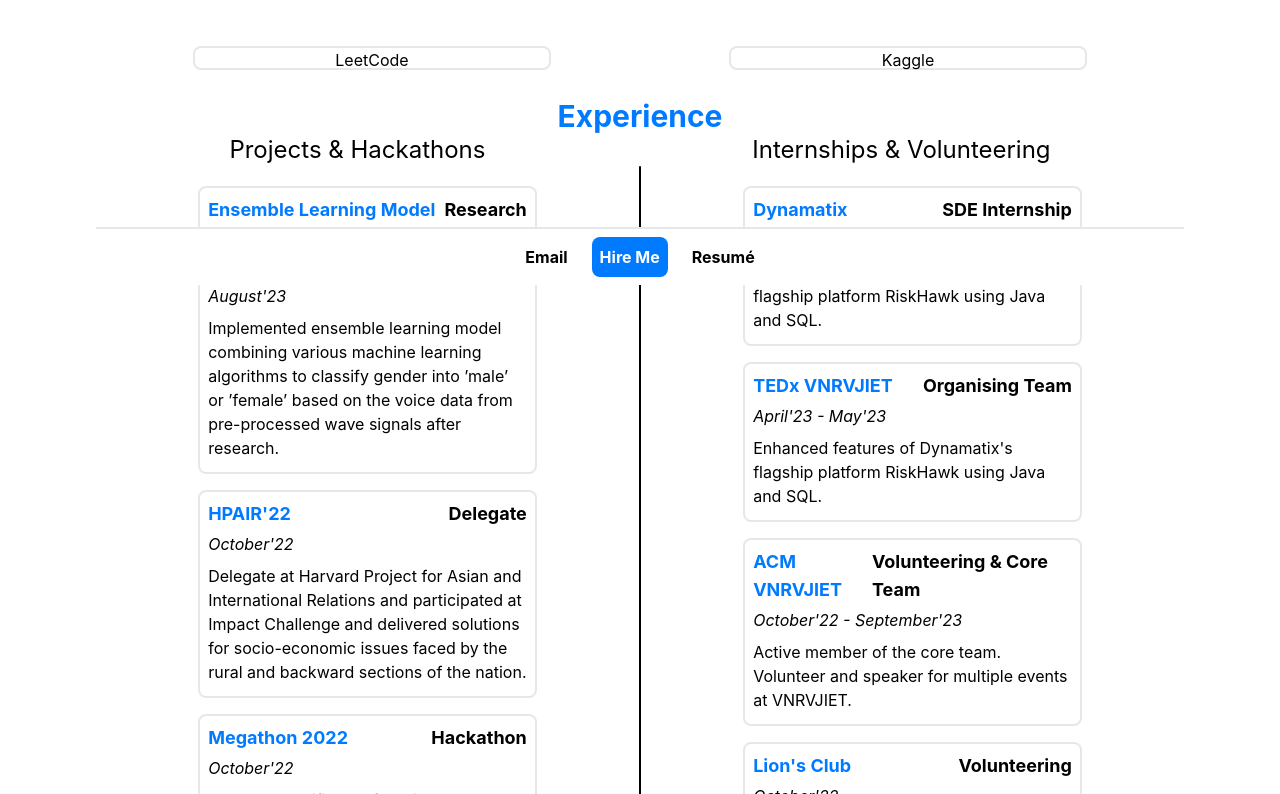
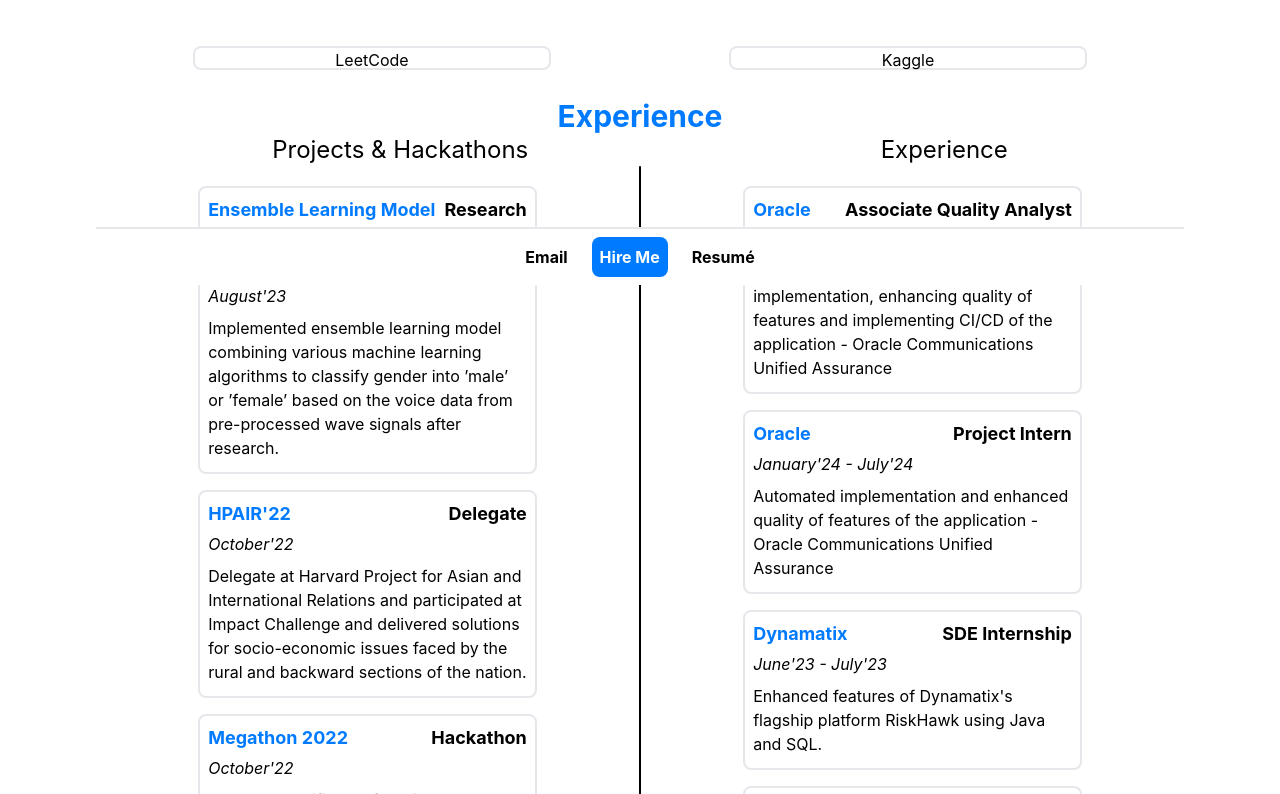
Before and after one commit to anirudh-bukka/Portfolio, a React (Create React App) app in the folder frontend/: page / in a window 1280 px wide. Shown: the part 515-1309 px from the top of the page. Built offline with nearby package versions, Linux system fonts and the light colour scheme; no server answers; grey boxes are pictures that could not be loaded.

Commit message:
Updated home page and about page with experience

```diff
--- a/frontend/src/components/InternshipCard.jsx
+++ b/frontend/src/components/InternshipCard.jsx
@@ -18,6 +18,22 @@
     <>
       {/* {internships.length > 0 && internships.map((internship, idx) => { */}
         {/* return ( */}
+          <div className='flex flex-col border-2 rounded-lg mb-4 p-2 hover:bg-white hover:-translate-x-1 hover:-translate-y-1 duration-200 hover:border-r-4 hover:border-b-4 hover:border-black'>
+              <div className='flex flex-row justify-between'>
+                <p className='text-lg font-bold text-[#007aff]'>Oracle</p>
+                <p className=' text-lg font-bold'>Associate Quality Analyst</p>
+              </div>
+              <p className='my-1'><i>August'24 - Present</i></p>
+              <p className='my-1'>Responsible for automating implementation, enhancing quality of features and implementing CI/CD of the application - Oracle Communications Unified Assurance</p>
+          </div>
+          <div className='flex flex-col border-2 rounded-lg mb-4 p-2 hover:bg-white hover:-translate-x-1 hover:-translate-y-1 duration-200 hover:border-r-4 hover:border-b-4 hover:border-black'>
+              <div className='flex flex-row justify-between'>
+                <p className='text-lg font-bold text-[#007aff]'>Oracle</p>
+                <p className=' text-lg font-bold'>Project Intern</p>
+              </div>
+              <p className='my-1'><i>January'24 - July'24</i></p>
+              <p className='my-1'>Automated implementation and enhanced quality of features of the application - Oracle Communications Unified Assurance</p>
+          </div>
           <div className='flex flex-col border-2 rounded-lg mb-4 p-2 hover:bg-white hover:-translate-x-1 hover:-translate-y-1 duration-200 hover:border-r-4 hover:border-b-4 hover:border-black'>
             <div className='flex flex-row justify-between'>
               <p className='text-lg font-bold text-[#007aff]'>Dynamatix</p>
--- a/frontend/src/components/ProjectPageComponent.jsx
+++ b/frontend/src/components/ProjectPageComponent.jsx
@@ -20,17 +20,16 @@
   return (
     <>
       {projects.length > 0 && projects.map((project, idx) => {
-        return <div key={idx} className='flex flex-col mx-auto lg:w-[75%] sm:w-full border-2 rounded-lg p-3 text-center'>
+        return <div key={idx} className='flex flex-col mx-auto lg:w-[75%] sm:w-full mb-2 border-2 rounded-lg p-3 text-center hover:bg-white hover:-translate-x-1 hover:-translate-y-1 duration-200 hover:border-r-4 hover:border-b-4 hover:border-black'>
           <p className='text-[#007aff] text-xl font-semibold'>{project.title}</p>
           <img src={ProjectImage} alt="" className='py-5 h-80'/>
           <p className='text-lg'>{project.description}</p>
           <div className='flex flex-row justify-center mt-5'>
-              <a href={project.githubLink}><img src={Github} alt="Link to GitHub Repo" className='w-10 mx-5' /></a>
-              <a href={project.deploymentLink}><img src={Deployment} alt="Link to GitHub Repo" className='w-10 mx-5' /></a>
+              <a href={project.githubLink}><img src={Github} alt="Link to GitHub Repo" className='w-10 mx-5  hover:bg-white hover:shadow-md hover:border-0 hover:rounded-lg duration-200 hover:border-b-2 hover:border-[#007aff] mb-1' /></a>
+              <a href={project.deploymentLink}><img src={Deployment} alt="Link to GitHub Repo" className='w-10 mx-5  hover:bg-white hover:shadow-md hover:border-0 hover:rounded-lg duration-200 hover:border-b-2 hover:border-[#007aff] mb-1' /></a>
           </div>
         </div>
       })}
-
     </>
   )
 }
--- a/frontend/src/pages/HomePage.jsx
+++ b/frontend/src/pages/HomePage.jsx
@@ -56,7 +56,7 @@
             <p className='  text-3xl text-center font-bold text-[#007aff]'>Experience</p>
             <div className='flex flex-row'>
                 <p className='text-2xl mx-auto'>Projects & Hackathons</p>
-                <p className='text-2xl mx-auto'>Internships & Volunteering</p>
+                <p className='text-2xl mx-auto'>Experience</p>
             </div>
             <div className='flex flex-row justify-evenly'>
                 <Link className='flex flex-col w-1/3 p-3 m-2'><ProjectCard /></Link>
```
Also changed, not shown: 1 other file (tests, documents, lock files or other folders).
